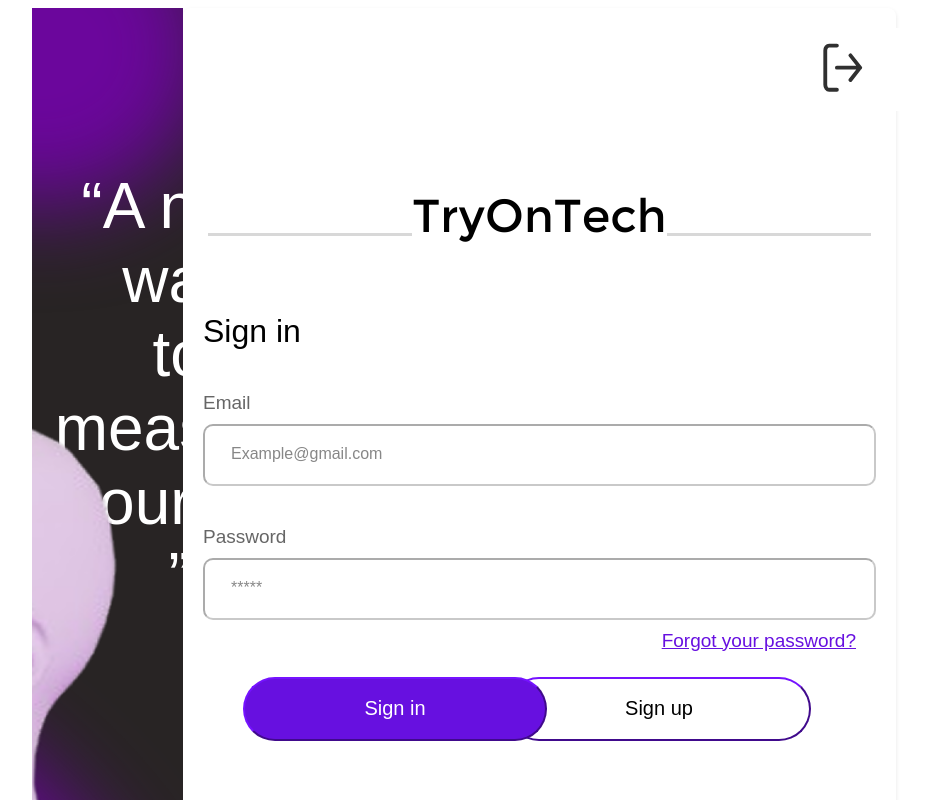
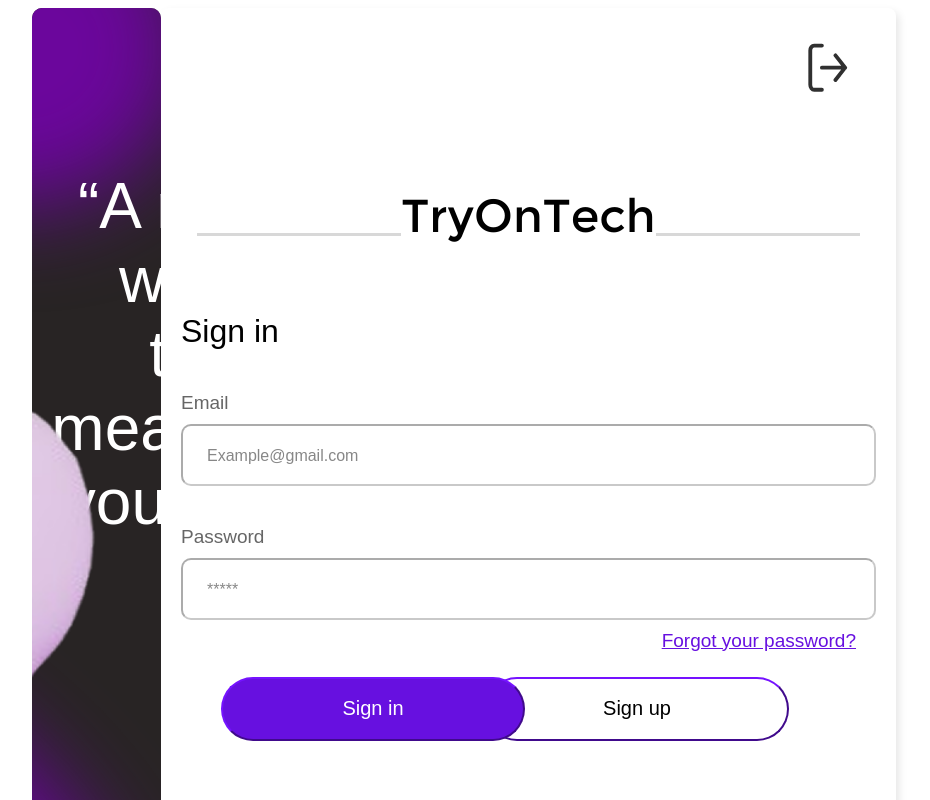
Before and after one commit to ArsJohan/Tryontech, a React (Vite) app in the folder client/: page / in a window 1280 px wide. Shown: the top 800 px of the page, without its empty margins (176-1106 px from the left). Built offline with nearby package versions, Linux system fonts and the light colour scheme.

Commit message:
Se corrigieron errores: identación de los inputs, tamaño del background y formulario

```diff
--- a/client/src/assets/styles/pages/login.css
+++ b/client/src/assets/styles/pages/login.css
@@ -16,12 +16,11 @@
 
 
 .lg-header {
-    width: 100%;
+    width: 95%;
     display: flex;
     justify-content: flex-end;
     align-items: center;
-    padding: 15px 30px;
-    padding-right: 35px;
+    padding: 15px 25px;
     background-color: #ffffff;
   }
 
@@ -81,6 +80,10 @@
   height: 56px;
   border-color: rgba(102, 102, 102, 0.35);
   border-radius: 10px;
+  padding-left: 24px;
+  font-size: var(--font-size-body);
+
+
 
 }
 .lg-form-username::placeholder {
@@ -90,9 +93,7 @@
   font-style: var(--font-primary-style);
 
   color: #666666c8;
-  padding-left: 24px;
-  padding-bottom: 17px;
-  padding-top: 15px;
+
 
 }
 
@@ -101,6 +102,14 @@
   height: 56px;
   border-color: rgba(102, 102, 102, 0.35);
   border-radius: 10px;
+  font-size: var(--font-size-small);
+  font-family: var(--font-primary);
+  font-weight: var(--font-primary-weight-bold); ;
+  font-style: var(--font-primary-style);
+  color: #666666c8;
+  padding-left: 24px;
+  font-size: var(--font-size-body);
+
 
 
 }
@@ -111,9 +120,7 @@
   font-style: var(--font-primary-style);
 
   color: #666666c8;
-  padding-left: 24px;
-  padding-bottom: 17px;
-  padding-top: 15px;
+
 }
 
 .lg-form-forgot {
--- a/client/src/components/background.css
+++ b/client/src/components/background.css
@@ -5,10 +5,11 @@
     display: flex;
     position: relative;
     width: 800px;
-    height: 1108px;
+    height: 1080px;
     background-color: #282424;
     overflow: hidden;
     padding-top: 0%;
+    border-radius: 10px;
 
 
 
--- a/client/src/components/card.css
+++ b/client/src/components/card.css
@@ -6,8 +6,8 @@
     padding: 20px;
     background-color: #fff;
     border-radius: 8px;
-    box-shadow: 0 2px 4px rgba(0,0,0,0.1);
+    box-shadow: 3px 4px 8px rgba(0,0,0,0.1);
     width: 874px;
-    height: 1068px;
+    height: 1040px;
     column-gap: 5px;
 }
```
